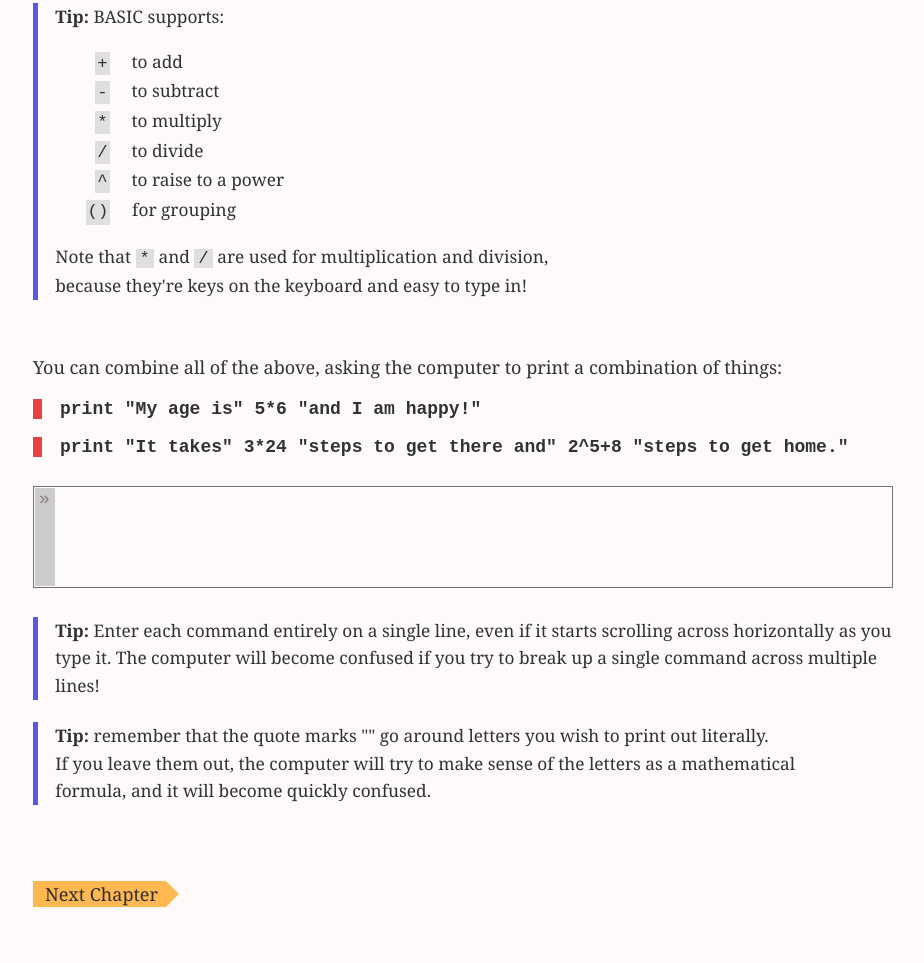
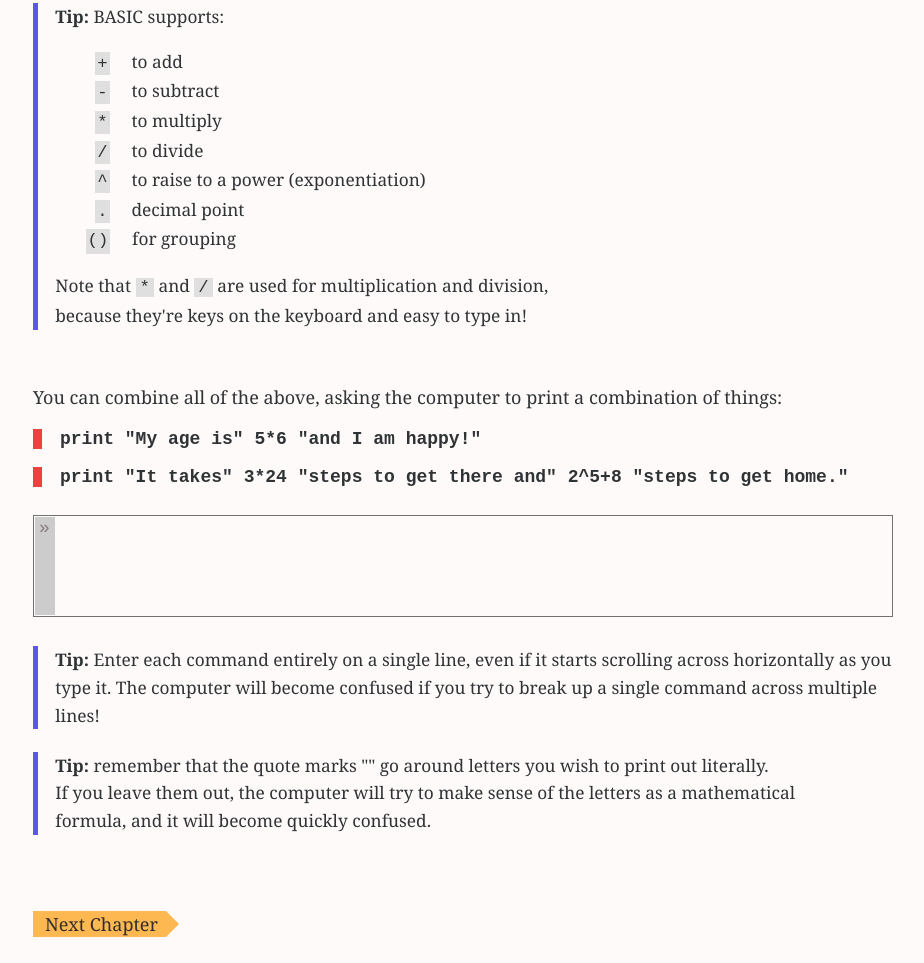
Before and after one commit to raffecat/johnny-basic, a plain HTML site: page guide.html in a window 1280 px wide. Shown: the part 2156-3119 px from the top of the page, without its empty margins (177-1101 px from the left). Drawn offline with Linux system fonts and the light colour scheme.

Commit message:
Fixed wording.

```diff
--- a/guide.html
+++ b/guide.html
@@ -97,8 +97,8 @@ understand the command (it's not very smart.) Usually the message provides a hin
 <div class="sbox"></div>
 <p>Try entering your own formulas&mdash;experiment!</p>
 <div class="tip"><b>Tip:</b> BASIC supports:<ul class="no"><li><kbd class="w">+</kbd> to add</li><li><kbd class="w">-</kbd> to subtract</li>
-<li><kbd class="w">*</kbd> to multiply</li><li><kbd class="w">/</kbd> to divide</li><li><kbd class="w">^</kbd> to raise to a power</li>
-<li><kbd class="w p">()</kbd> for grouping</li></ul>
+<li><kbd class="w">*</kbd> to multiply</li><li><kbd class="w">/</kbd> to divide</li><li><kbd class="w">^</kbd> to raise to a power (exponentiation)</li>
+<li><kbd class="w">.</kbd> decimal point</li><li><kbd class="w p">()</kbd> for grouping</li></ul>
 Note that <kbd>*</kbd> and <kbd>/</kbd> are used for multiplication and division,<br>because they're keys on the keyboard and easy to type in!</div>
 <p class="gap">You can combine all of the above, asking the computer to print a combination of things:</p>
 <code>print "My age is" 5*6 "and I am happy!"</code>
```
Also changed, not shown: about.html (+3 -3 lines).
